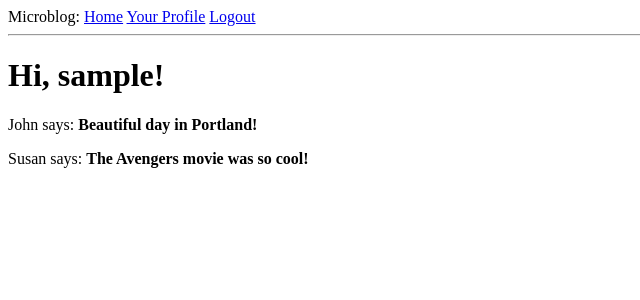
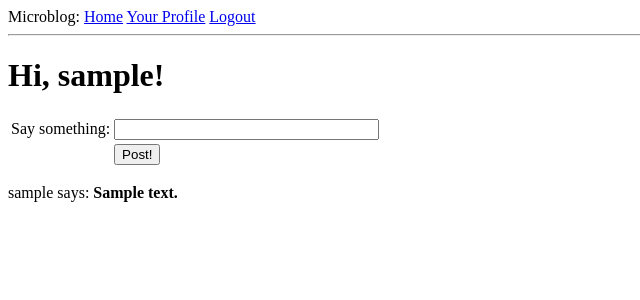
Before and after one commit to kiobst/microblog, a Flask app: page / in a window 1280 px wide. Shown: the top 300 px of the page, without its empty margins (0-640 px from the left). Run offline with Flask 2, Linux system fonts and the light colour scheme; a user stored in the database is signed in; tables that the repository leaves empty hold one stand-in row (values such as "Sample post"); parts of the project's set-up code (start-up, migrations or seed data) failed here and were passed over.

Commit message:
Submission of blog posts

```diff
--- a/app/forms.py
+++ b/app/forms.py
@@ -27,3 +27,7 @@ class EditForm(Form):
             self.nickname.errors.append('This nickname is already in use. Please choose another one.')
             return False
         return True
+
+
+class PostForm(Form):
+    post = StringField('post', validators=[DataRequired()])
--- a/app/templates/index.html
+++ b/app/templates/index.html
@@ -1,7 +1,31 @@
+<!-- extend base layout -->
 {% extends "base.html" %}
+
+
 {% block content %}
-    <h1>Hi, {{ user.nickname }}!</h1>
-    {% for post in posts %}
-    <div><p>{{ post.author.nickname }} says: <b>{{ post.body }}</b></p></div>
-    {% endfor %}
+  <h1>Hi, {{ g.user.nickname }}!</h1>
+  <form action="" method="post" name="post">
+      {{ form.hidden_tag() }}
+      <table>
+          <tr>
+              <td>Say something:</td>
+              <td>{{ form.post(size=30, maxlength=140) }}</td>
+              <td>
+              {% for error in form.post.errors %}
+              <span style="color: red;">[{{ error }}]</span><br>
+              {% endfor %}
+              </td>
+          </tr>
+          <tr>
+              <td></td>
+              <td><input type="submit" value="Post!"></td>
+              <td></td>
+          </tr>
+      </table>
+  </form>
+  {% for post in posts %}
+  <p>
+    {{ post.author.nickname }} says: <b>{{ post.body }}</b>
+  </p>
+  {% endfor %}
 {% endblock %}
--- a/app/views.py
+++ b/app/views.py
@@ -2,8 +2,8 @@ from flask import render_template, flash, redirect, session, url_for, request, g
 from flask_login import login_user, logout_user, current_user, login_required
 from datetime import datetime
 from app import app, lm, db, oid
-from .forms import LoginForm, EditForm
-from .models import User
+from .forms import LoginForm, EditForm, PostForm
+from .models import User, Post
 
 
 @lm.user_loader
@@ -20,23 +20,21 @@ def before_request():
         db.session.commit()
 
 
-@app.route('/')
-@app.route('/index')
+@app.route('/', methods=['GET', 'POST'])
+@app.route('/index', methods=['GET', 'POST'])
 @login_required
 def index():
-    user = g.user
-    posts = [  # fake array of posts
-        {
-            'author': {'nickname': 'John'},
-            'body': 'Beautiful day in Portland!'
-        },
-        {
-            'author': {'nickname': 'Susan'},
-            'body': 'The Avengers movie was so cool!'
-        }
-    ]
+    form = PostForm()
+    if form.validate_on_submit():
+        post = Post(body=form.post.data, timestamp=datetime.utcnow(), author=g.user)
+        db.session.add(post)
+        db.session.commit()
+        flash('Your post is now live!')
+        return redirect(url_for('index'))
+    posts = g.user.followed_posts().all()
     return render_template('index.html',
                            title='Home',
+                           form=form,
                            user=user,
                            posts=posts)
 
```
Also changed, not shown: app.db, 1 other file.
